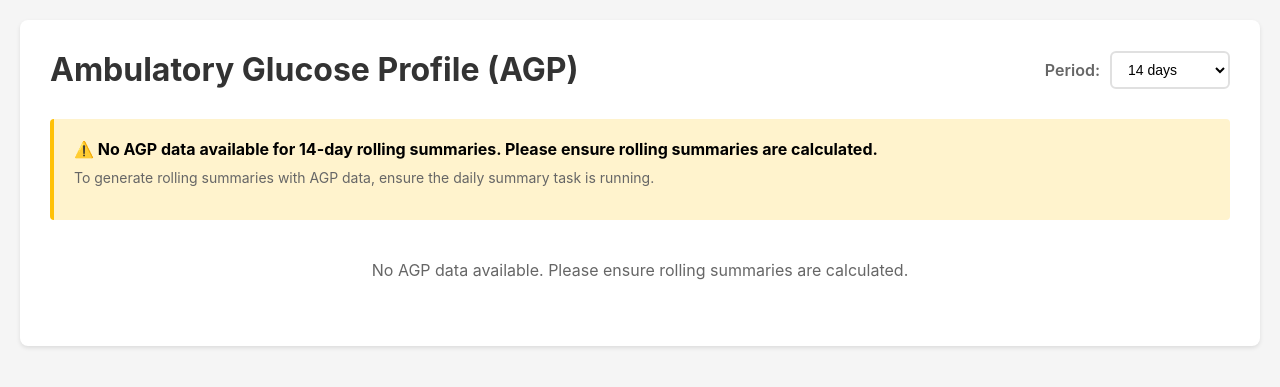
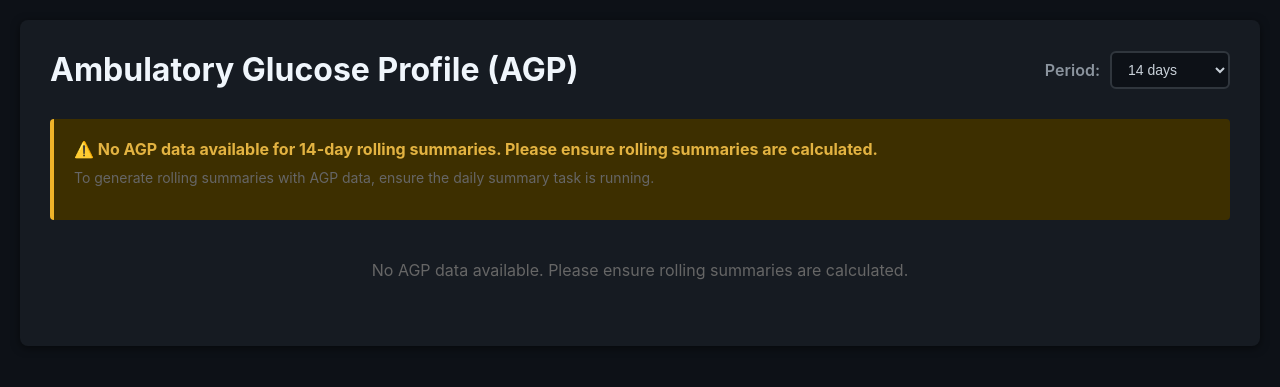
Before and after one commit to scimone/diafit-backend, a Django app: page /summary/agp/ in a window 1280 px wide. Shown: the top 387 px of the page. Run offline with Django 5.2, Linux system fonts and the light colour scheme; the visitor is signed in with stand-in values (Sample User, id 1); data that the repository does not hold is empty; some libraries are stand-ins or nearby versions.

Commit message:
Enhance AGP visualization with dark theme and improved color scheme for better readability

```diff
--- a/summary/templates/summary/agp_visualization.html
+++ b/summary/templates/summary/agp_visualization.html
@@ -11,13 +11,14 @@
             max-width: 1400px;
             margin: 0 auto;
             padding: 20px;
-            background-color: #f5f5f5;
+            background-color: #0d1117;
+            color: #c9d1d9;
         }
         .container {
-            background: white;
+            background: #161b22;
             border-radius: 8px;
             padding: 30px;
-            box-shadow: 0 2px 4px rgba(0,0,0,0.1);
+            box-shadow: 0 2px 8px rgba(0,0,0,0.5);
         }
         .header {
             display: flex;
@@ -26,7 +27,7 @@
             margin-bottom: 30px;
         }
         h1 {
-            color: #333;
+            color: #f0f6fc;
             margin: 0;
         }
         .date-selector {
@@ -36,20 +37,21 @@
         }
         .date-selector label {
             font-weight: 600;
-            color: #666;
+            color: #8b949e;
         }
         .date-selector select {
             padding: 8px 12px;
-            border: 2px solid #e0e0e0;
+            border: 2px solid #30363d;
             border-radius: 6px;
             font-size: 14px;
-            background: white;
+            background: #0d1117;
+            color: #c9d1d9;
             cursor: pointer;
             min-width: 120px;
         }
         .date-selector select:focus {
             outline: none;
-            border-color: #007bff;
+            border-color: #58a6ff;
         }
         .stats-grid {
             display: grid;
@@ -58,24 +60,24 @@
             margin-bottom: 30px;
         }
         .stat-card {
-            background: #f8f9fa;
+            background: #0d1117;
             padding: 20px;
             border-radius: 6px;
-            border-left: 4px solid #007bff;
+            border-left: 4px solid #58a6ff;
         }
         .stat-label {
             font-size: 14px;
-            color: #666;
+            color: #8b949e;
             margin-bottom: 5px;
         }
         .stat-value {
             font-size: 28px;
             font-weight: bold;
-            color: #333;
+            color: #f0f6fc;
         }
         .stat-unit {
             font-size: 16px;
-            color: #666;
+            color: #8b949e;
         }
         .chart-container {
             margin-top: 30px;
@@ -83,16 +85,18 @@
         }
         .alert {
             padding: 20px;
-            background-color: #fff3cd;
-            border-left: 4px solid #ffc107;
+            background-color: #3d2f00;
+            border-left: 4px solid #f0b429;
             margin-bottom: 20px;
             border-radius: 4px;
+            color: #e3b341;
         }
         code {
-            background: #f4f4f4;
+            background: #0d1117;
             padding: 2px 6px;
             border-radius: 3px;
             font-family: monospace;
+            color: #79c0ff;
         }
     </style>
 </head>
--- a/summary/views.py
+++ b/summary/views.py
@@ -90,22 +90,22 @@ def create_agp_plotly_graph(agp_data):
             y=percentile_90,
             name="90th Percentile",
             mode="lines",
-            line=dict(color="rgba(255, 99, 132, 0.8)", width=2),
-            showlegend=True,
+            line=dict(color="rgba(153, 102, 255, 0.8)", width=2),
+            showlegend=False,
         )
     )
 
-    # 75th-90th percentile range (fill)
+    # 75th-90th percentile range (fill) - outer area
     fig.add_trace(
         go.Scatter(
             x=x_values,
             y=percentile_75,
             name="75th-90th Percentile",
             mode="lines",
-            line=dict(color="rgba(255, 159, 64, 0.8)", width=2),
+            line=dict(color="rgba(153, 102, 255, 0.8)", width=2),
             fill="tonexty",
-            fillcolor="rgba(255, 159, 64, 0.2)",
-            showlegend=True,
+            fillcolor="rgba(153, 102, 255, 0.2)",
+            showlegend=False,
         )
     )
 
@@ -117,11 +117,11 @@ def create_agp_plotly_graph(agp_data):
             name="Median (50th)",
             mode="lines",
             line=dict(color="rgba(75, 192, 192, 1)", width=3),
-            showlegend=True,
+            showlegend=False,
         )
     )
 
-    # 25th-75th percentile range (IQR - fill)
+    # 25th-75th percentile range (IQR - fill) - inner area
     fig.add_trace(
         go.Scatter(
             x=x_values + x_values[::-1],
@@ -131,7 +131,7 @@ def create_agp_plotly_graph(agp_data):
             line=dict(color="rgba(54, 162, 235, 0)", width=0),
             fill="toself",
             fillcolor="rgba(54, 162, 235, 0.3)",
-            showlegend=True,
+            showlegend=False,
         )
     )
 
@@ -143,11 +143,11 @@ def create_agp_plotly_graph(agp_data):
             name="25th Percentile",
             mode="lines",
             line=dict(color="rgba(54, 162, 235, 0.8)", width=2),
-            showlegend=True,
+            showlegend=False,
         )
     )
 
-    # 10th-25th percentile range (fill)
+    # 10th-25th percentile range (fill) - outer area
     fig.add_trace(
         go.Scatter(
             x=x_values,
@@ -157,7 +157,7 @@ def create_agp_plotly_graph(agp_data):
             line=dict(color="rgba(153, 102, 255, 0.8)", width=2),
             fill="tonexty",
             fillcolor="rgba(153, 102, 255, 0.2)",
-            showlegend=True,
+            showlegend=False,
         )
     )
 
@@ -166,14 +166,14 @@ def create_agp_plotly_graph(agp_data):
         y=70,
         line_dash="dash",
         line_color="orange",
-        annotation_text="Low threshold (70 mg/dL)",
+        annotation_text="70",
         annotation_position="right",
     )
     fig.add_hline(
         y=180,
         line_dash="dash",
         line_color="red",
-        annotation_text="High threshold (180 mg/dL)",
+        annotation_text="180",
         annotation_position="right",
     )
 
@@ -183,10 +183,10 @@ def create_agp_plotly_graph(agp_data):
             "text": "24-Hour Ambulatory Glucose Profile (AGP)",
             "x": 0.5,
             "xanchor": "center",
-            "font": {"size": 20},
+            "font": {"size": 20, "color": "#f0f6fc"},
         },
         xaxis=dict(
-            title="Time of Day",
+            title=dict(text="Time of Day", font=dict(color="#8b949e")),
             tickmode="array",
             tickvals=x_values[::12]
             if len(x_values) > 12
@@ -194,17 +194,21 @@ def create_agp_plotly_graph(agp_data):
             ticktext=[time_labels[i] for i in range(0, len(time_labels), 12)]
             if len(time_labels) > 12
             else time_labels,
-            gridcolor="rgba(200, 200, 200, 0.3)",
+            tickfont=dict(color="#8b949e"),
+            gridcolor="#30363d",
         ),
         yaxis=dict(
-            title="Glucose (mg/dL)",
+            title=dict(text="Glucose (mg/dL)", font=dict(color="#8b949e")),
             range=[0, 400],
-            gridcolor="rgba(200, 200, 200, 0.3)",
+            tickfont=dict(color="#8b949e"),
+            gridcolor="#30363d",
         ),
         hovermode="x unified",
-        template="plotly_white",
+        template="plotly_dark",
+        paper_bgcolor="#161b22",
+        plot_bgcolor="#0d1117",
         height=600,
-        legend=dict(orientation="v", yanchor="top", y=0.99, xanchor="left", x=0.01),
+        showlegend=False,
     )
 
     # Convert to JSON for embedding
```
